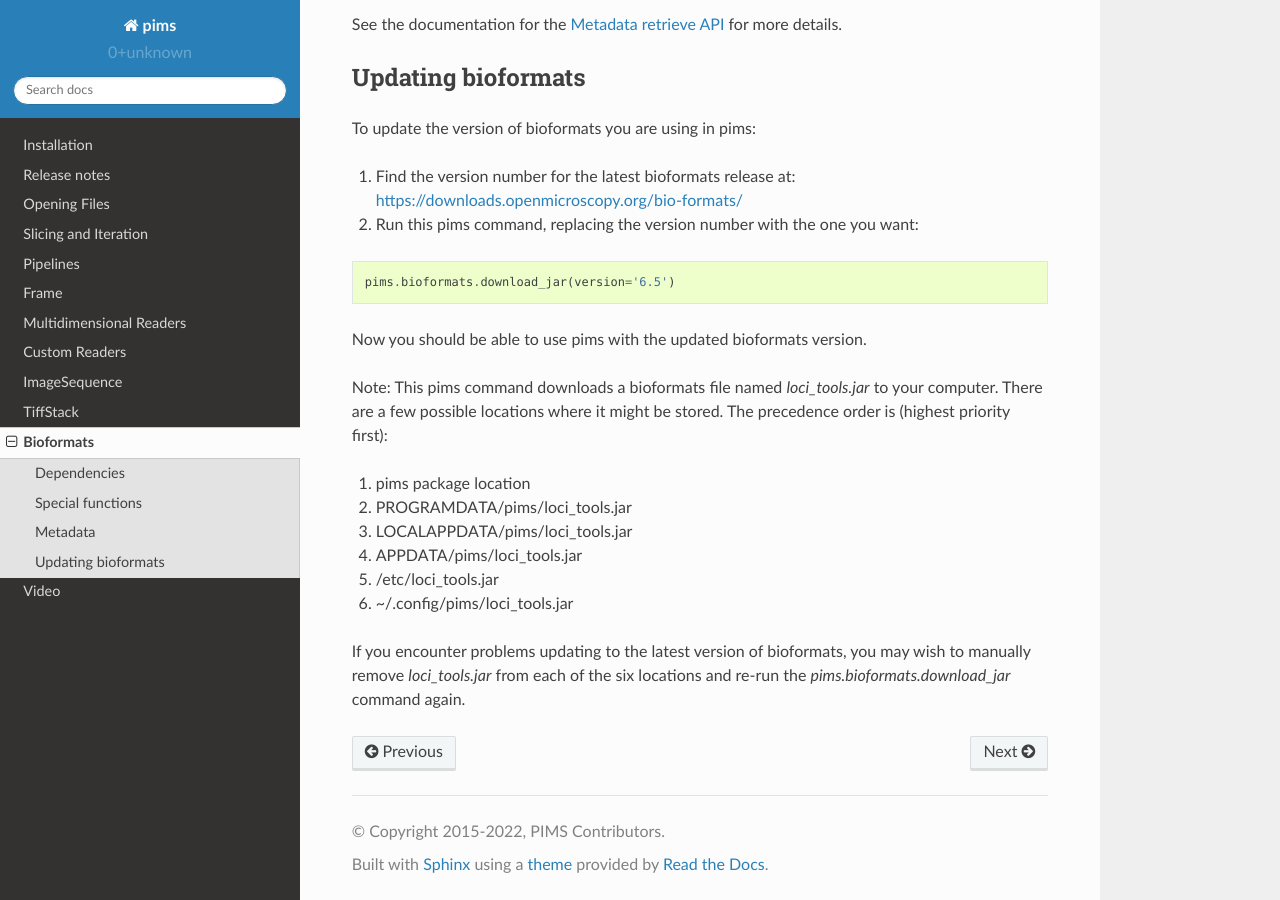
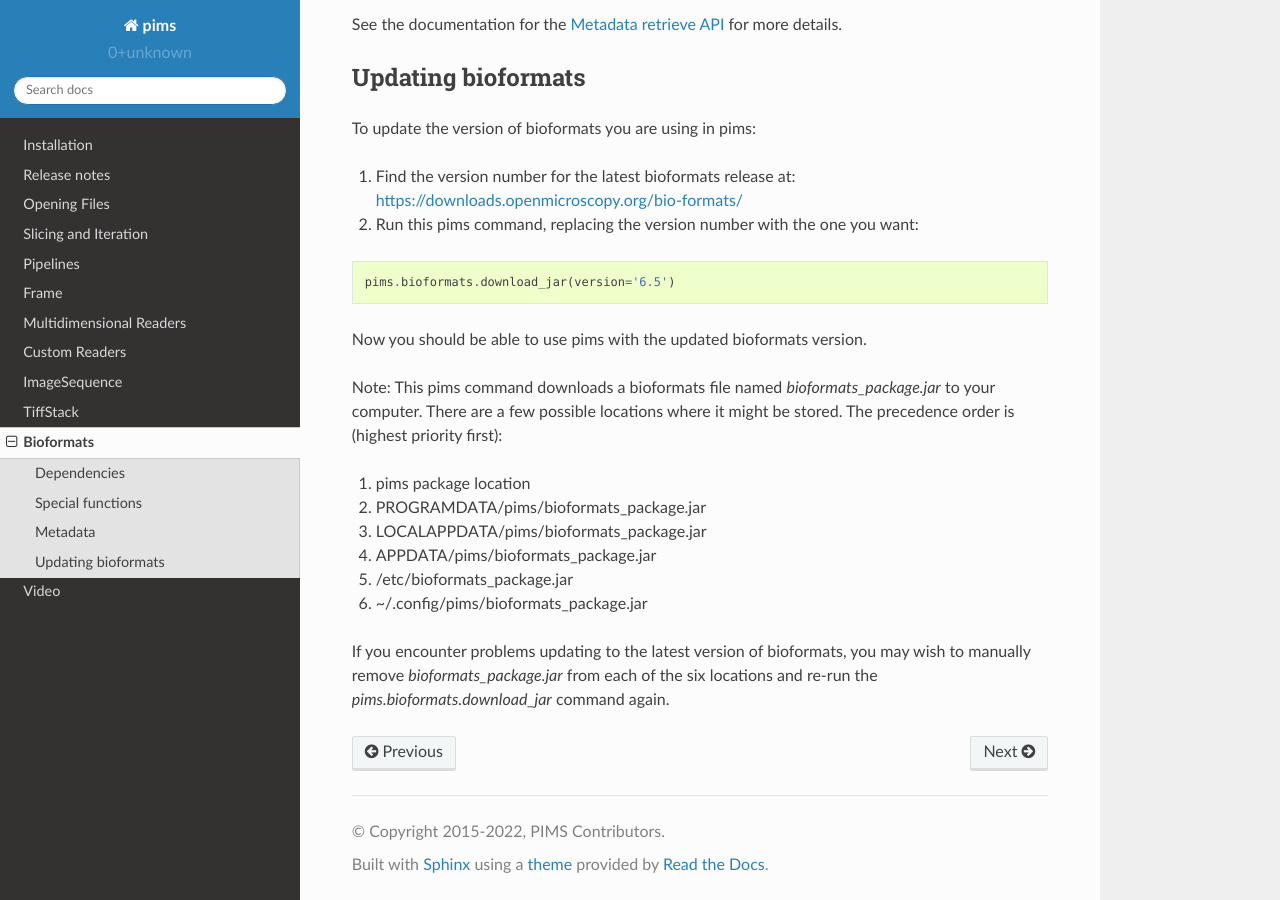
Before and after one commit to soft-matter/pims, a Sphinx documentation site: the page built from doc/source/bioformats.rst, in a window 1280 px wide and 900 px high, scrolled down 1656 px. Built offline with Sphinx 7.4.7 and the Read the Docs theme 2.0.0, drawn with Linux system fonts in a browser that asks for light colours; some of the changed text lies outside the part shown.

```diff
--- a/doc/source/bioformats.rst
+++ b/doc/source/bioformats.rst
@@ -33,7 +33,7 @@
 download the binary from `Christoph Gohlke's website <http://www.lfd.uci.edu/~gohlke/pythonlibs/#jpype>`_.
 
 On first use of pims.Bioformats(filename), the required java library
-:file:`loci_tools.jar` will be automatically downloaded from
+:file:`bioformats_package.jar` will be automatically downloaded from
 `openmicroscopy.org <http://downloads.openmicroscopy.org/bio-formats/>`__.
 
 Special functions
@@ -95,17 +95,17 @@
 
 Now you should be able to use pims with the updated bioformats version.
 
-Note: This pims command downloads a bioformats file named `loci_tools.jar`
+Note: This pims command downloads a bioformats file named `bioformats_package.jar`
 to your computer. There are a few possible locations where it might be stored.
 The precedence order is (highest priority first):
 
 1. pims package location
-2. PROGRAMDATA/pims/loci_tools.jar
-3. LOCALAPPDATA/pims/loci_tools.jar
-4. APPDATA/pims/loci_tools.jar
-5. /etc/loci_tools.jar
-6. ~/.config/pims/loci_tools.jar
+2. PROGRAMDATA/pims/bioformats_package.jar
+3. LOCALAPPDATA/pims/bioformats_package.jar
+4. APPDATA/pims/bioformats_package.jar
+5. /etc/bioformats_package.jar
+6. ~/.config/pims/bioformats_package.jar
 
 If you encounter problems updating to the latest version of bioformats,
-you may wish to manually remove `loci_tools.jar` from each of the six locations
+you may wish to manually remove `bioformats_package.jar` from each of the six locations
 and re-run the `pims.bioformats.download_jar` command again.
```
Also changed, not shown: 2 other files.
